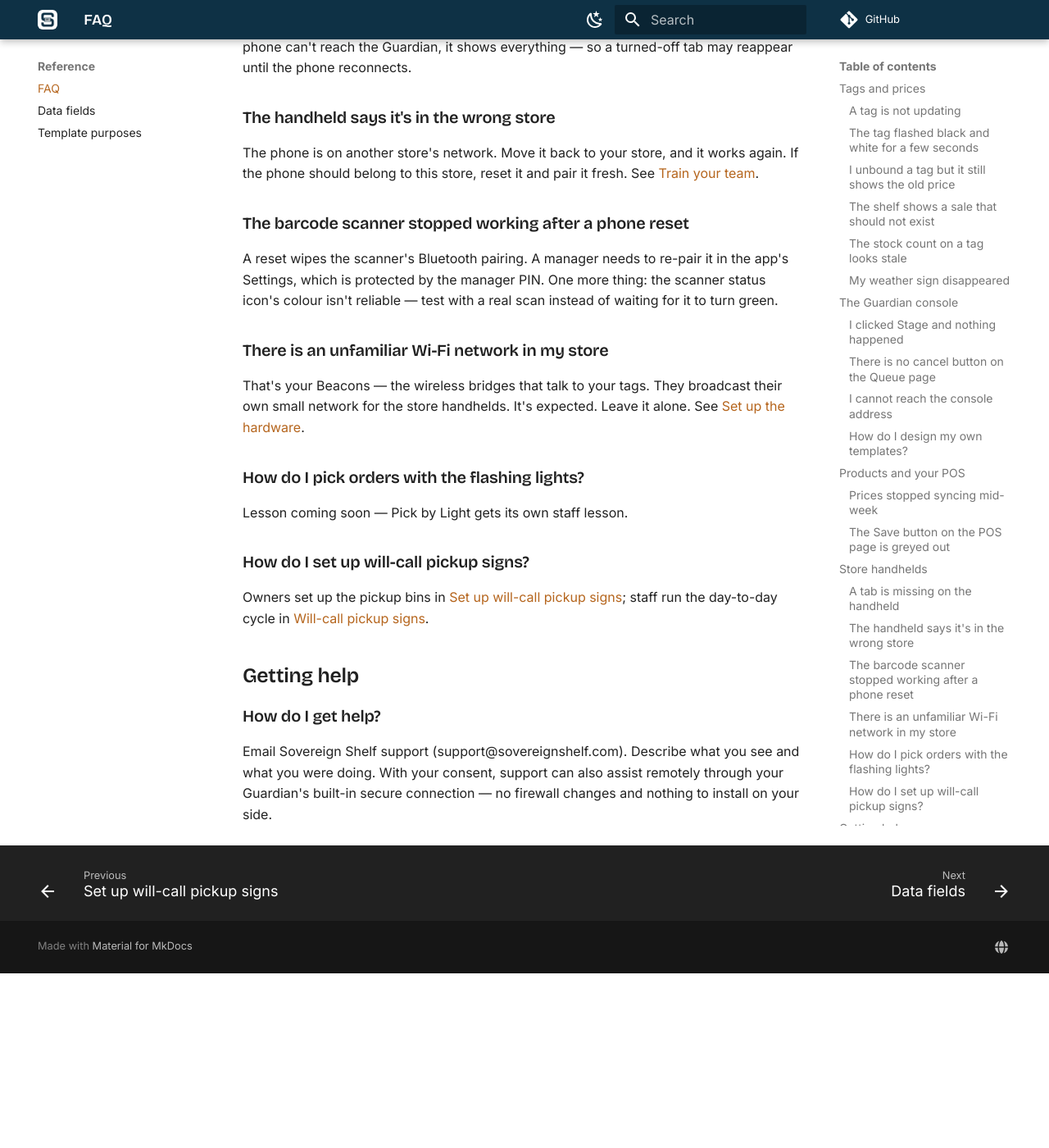
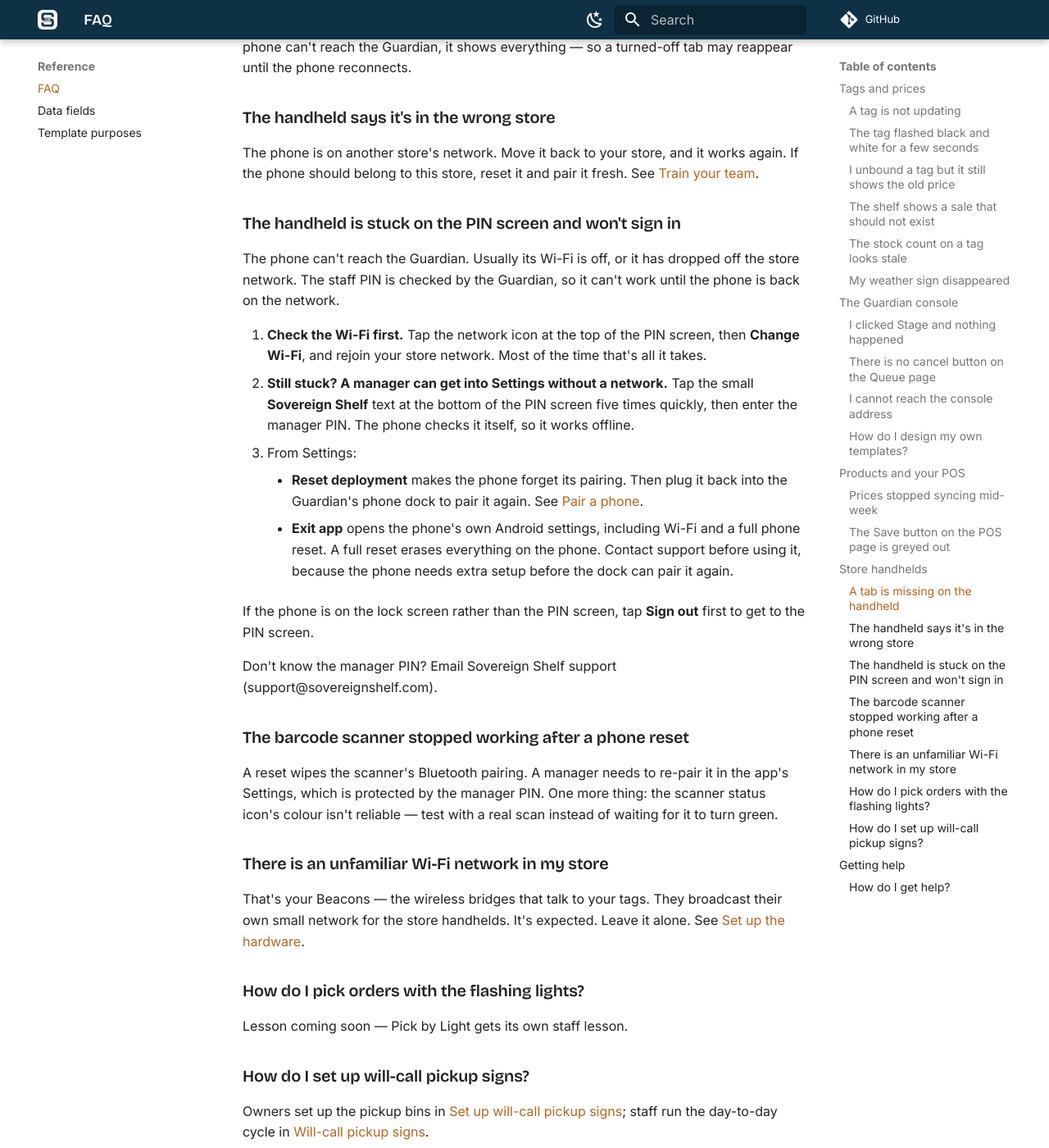
Before and after one commit to jimidarke/sosh-docs, an MkDocs documentation site: the page built from docs/reference/faq.md, in a window 1280 px wide and 1400 px high, scrolled down 2469 px. Shown: the whole window at 82% size. Built offline with MkDocs 1.6.1 and Material for MkDocs 9.7.7, drawn with Linux system fonts in a browser that asks for light colours; comment, search, counter and statistics services are not loaded; before the commit the page ends 3656 px from its top, so only the background shows below that.

Commit message:
docs: handheld stuck-on-PIN FAQ + draft e11 backup/restore lesson (recovered WIP)
  A	docs/drafts/e11-backup-and-restore.md
  M	docs/reference/faq.md

Recovered from minipc after its SSD failed on 2026-11-12: uncommitted working-tree
changes restored from the NAS rescue copy and verified against GitHub history
(no newer upstream commits touched these files).

Co-Authored-By: Claude Opus 5.5 <noreply@anthropic.com>

```diff
--- a/docs/reference/faq.md
+++ b/docs/reference/faq.md
@@ -72,6 +72,20 @@ The owner turned that feature off. The toggles live on the console's System page
 
 The phone is on another store's network. Move it back to your store, and it works again. If the phone should belong to this store, reset it and pair it fresh. See [Train your team](../getting-started/a7-train-your-team.md).
 
+### The handheld is stuck on the PIN screen and won't sign in
+
+The phone can't reach the Guardian. Usually its Wi-Fi is off, or it has dropped off the store network. The staff PIN is checked by the Guardian, so it can't work until the phone is back on the network.
+
+1. **Check the Wi-Fi first.** Tap the network icon at the top of the PIN screen, then **Change Wi-Fi**, and rejoin your store network. Most of the time that's all it takes.
+2. **Still stuck? A manager can get into Settings without a network.** Tap the small **Sovereign Shelf** text at the bottom of the PIN screen five times quickly, then enter the manager PIN. The phone checks it itself, so it works offline.
+3. From Settings:
+    - **Reset deployment** makes the phone forget its pairing. Then plug it back into the Guardian's phone dock to pair it again. See [Pair a phone](../owners/phones/d2-pair-a-phone.md).
+    - **Exit app** opens the phone's own Android settings, including Wi-Fi and a full phone reset. A full reset erases everything on the phone. Contact support before using it, because the phone needs extra setup before the dock can pair it again.
+
+If the phone is on the lock screen rather than the PIN screen, tap **Sign out** first to get to the PIN screen.
+
+Don't know the manager PIN? Email Sovereign Shelf support (support@sovereignshelf.com).
+
 ### The barcode scanner stopped working after a phone reset
 
 A reset wipes the scanner's Bluetooth pairing. A manager needs to re-pair it in the app's Settings, which is protected by the manager PIN. One more thing: the scanner status icon's colour isn't reliable — test with a real scan instead of waiting for it to turn green.
```
Also changed, not shown: docs/drafts/e11-backup-and-restore.md (added, +118 -0 lines).
